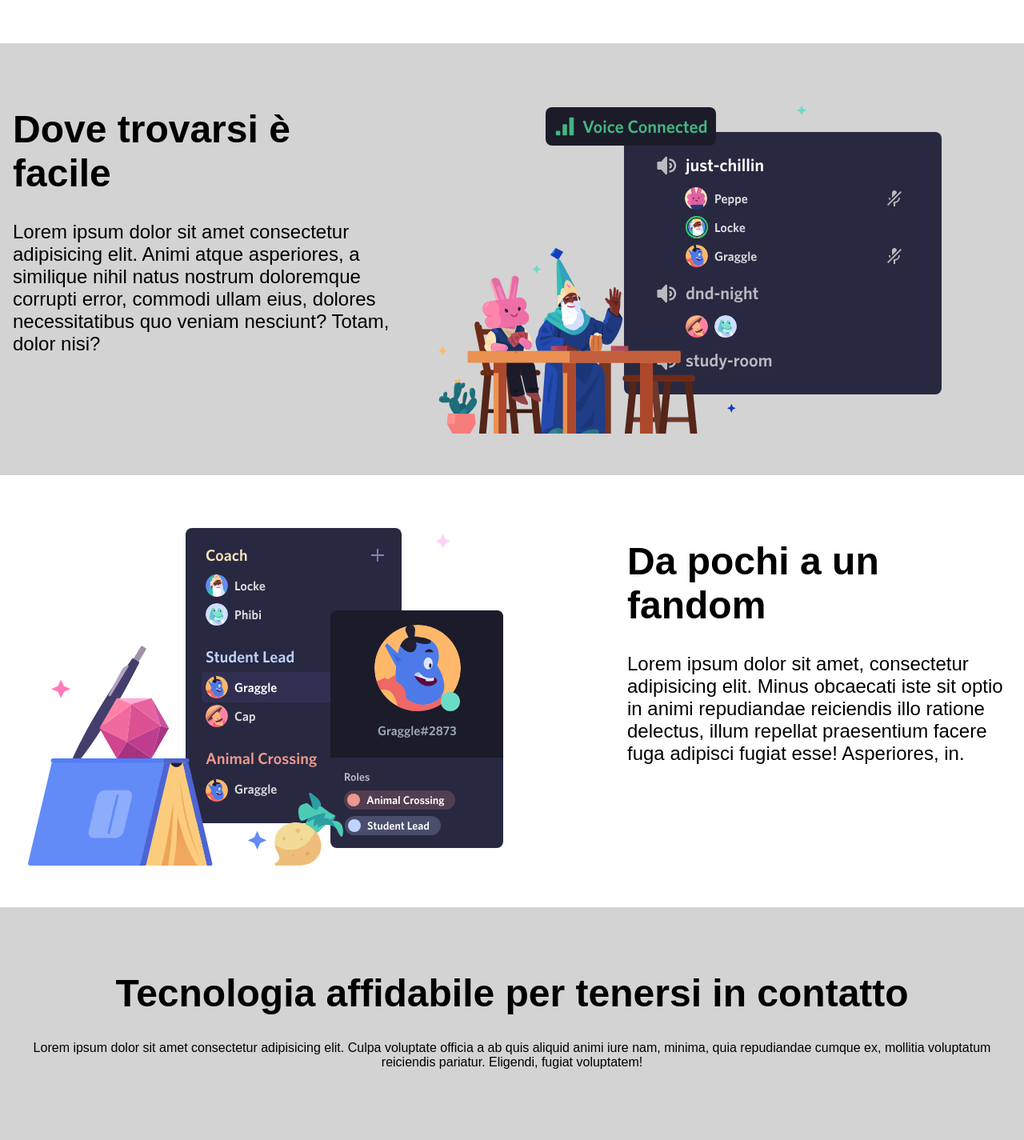
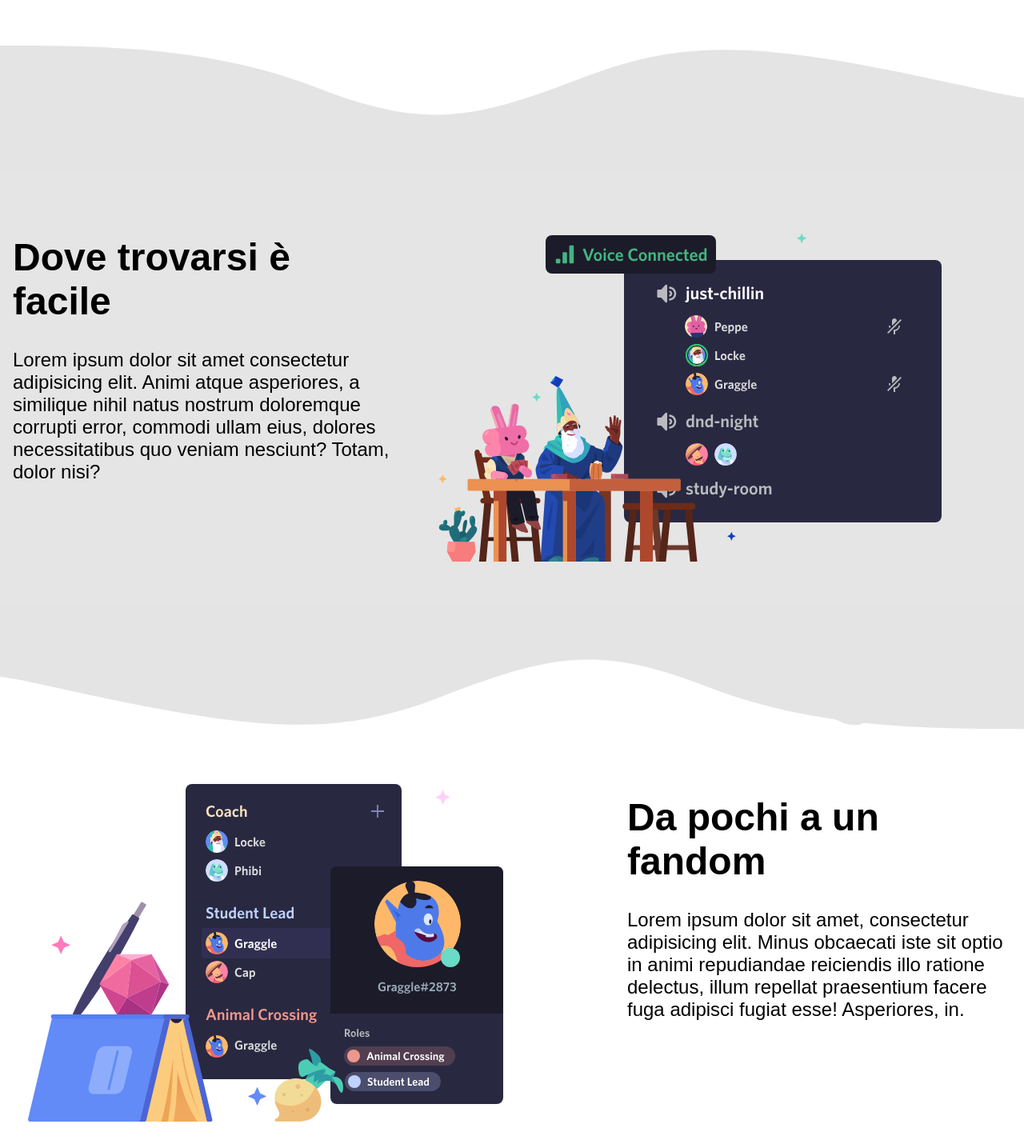
Before and after one commit to Fianda0/htmlcss-discord, a plain HTML site: page index.html in a window 1280 px wide. Shown: the part 1113-2538 px from the top of the page at 80% size. Drawn offline with Linux system fonts and the light colour scheme.

Commit message:
inserimento onde

```diff
--- a/index.html
+++ b/index.html
@@ -65,8 +65,13 @@
             </div>
         </div>
 
+        <!-- inserimento onde -->
+        <div class="onde"></div>
+
         <!-- inserimento container 2 -->
         <div class="container-2">
+
+
             <div class="flex-display container-content container-form ">
                 <!-- Immagine 2 -->
                 <section class="section-2">
@@ -79,6 +84,9 @@
                 <section class="section-1"><img src="./img/item2.svg" alt=""></section>
             </div>
         </div>
+
+        <!-- inserimento onde -->
+        <div class="onde-revers"> <img src="./img/wave.svg" alt=""></div>
 
         <!-- inserimento container 3 -->
         <div class="container-3">
@@ -95,6 +103,9 @@
                 </section>
             </div>
         </div>
+
+        <!-- inserimento onde -->
+        <div class="onde"></div>
 
         <!-- inserimento container 4 -->
         <div class="container-4">
--- a/style.css
+++ b/style.css
@@ -46,6 +46,20 @@ button {
     margin: 1rem;
 }
 
+.onde {
+    min-height: 10rem;
+    width: 100%;
+    background-image: url('./img/wave.svg');
+    opacity: 0.1;
+}
+
+.onde-revers {
+    min-height: 10rem;
+    width: 100%;
+    background-image: url('./img/wave.svg');
+    opacity: 0.1;
+    transform: scale(-1);
+}
 
 /******************TAG HEADER */
 
@@ -119,7 +133,7 @@ main {
 }
 
 .container-2 {
-    background-color: lightgray;
+    background-color: #e5e5e5;
 }
 
 .container-3 {
@@ -128,7 +142,7 @@ main {
 }
 
 .container-4 {
-    background-color: lightgray;
+    background-color: #e5e5e5;
 
 }
 
```
